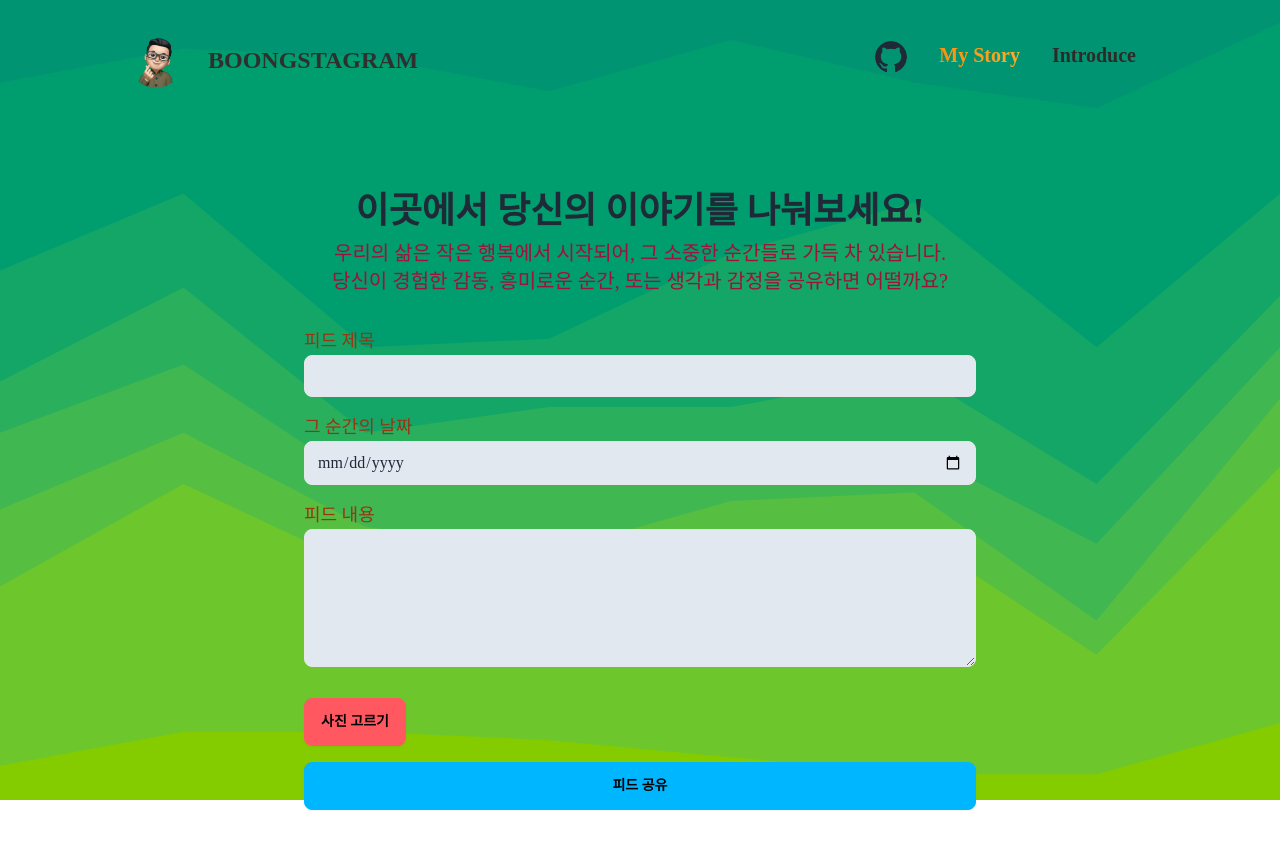
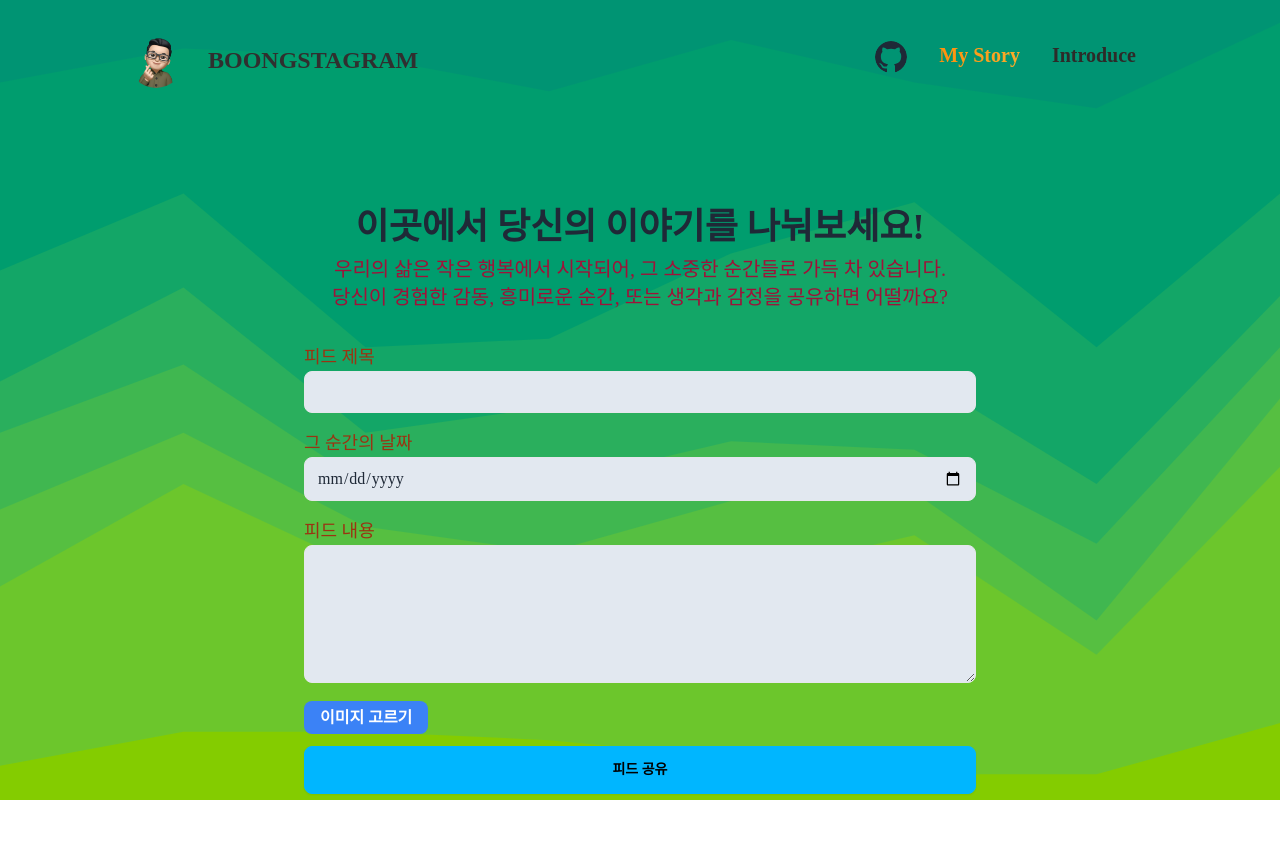
Before and after one commit to bbjbc/Boongstagram, a Next.js app in the folder boongstagram/: page /story/upload in a window 1280 px wide. Shown: the top 848 px of the page. Built offline with nearby package versions, Linux system fonts and the light colour scheme; a web font is replaced by a local one.

Commit message:
refactor: hidden과 required 공존 불가로 인한 label 추가로 오류 해결

```diff
--- a/boongstagram/components/images/image-picker.js
+++ b/boongstagram/components/images/image-picker.js
@@ -6,10 +6,6 @@ import { useRef, useState } from "react";
 export default function ImagePicker({ name }) {
   const [pickedImages, setPickedImages] = useState([]);
   const imageInput = useRef();
-
-  const imageClickHandler = () => {
-    imageInput.current.click();
-  };
 
   const imageChangeHandler = (event) => {
     const files = event.target.files;
@@ -36,7 +32,7 @@ export default function ImagePicker({ name }) {
         {pickedImages.map((image, index) => (
           <div
             key={index}
-            className="w-32 h-32 border-2 border-gray-700 flex justify-center items-center text-center relative"
+            className="w-32 h-32 mb-4 border-2 border-gray-700 flex justify-center items-center text-center relative"
           >
             <Image src={image.preview} alt={`이미지 ${index + 1}`} fill />
           </div>
@@ -46,16 +42,18 @@ export default function ImagePicker({ name }) {
         type="file"
         id={name}
         name={name}
+        className="hidden"
         onChange={imageChangeHandler}
         ref={imageInput}
         accept="image/jpg, image/png, image/jpeg"
-        className="hidden"
         multiple
-        required
       />
-      <button onClick={imageClickHandler} className="btn btn-error mt-2">
-        사진 고르기
-      </button>
+      <label
+        htmlFor={name}
+        className="bg-blue-500 hover:bg-blue-700 text-white font-bold py-2 px-4 rounded-lg cursor-pointer"
+      >
+        이미지 고르기
+      </label>
     </div>
   );
 }
```
